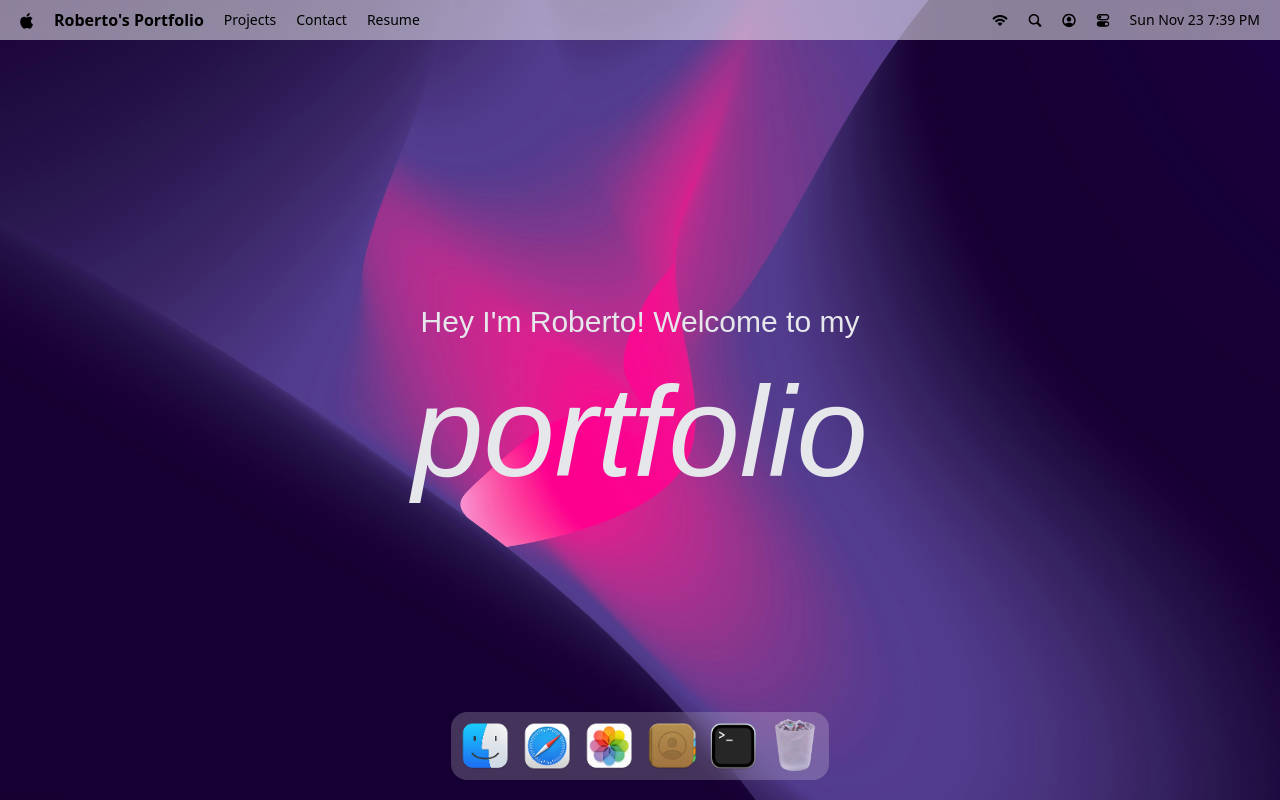
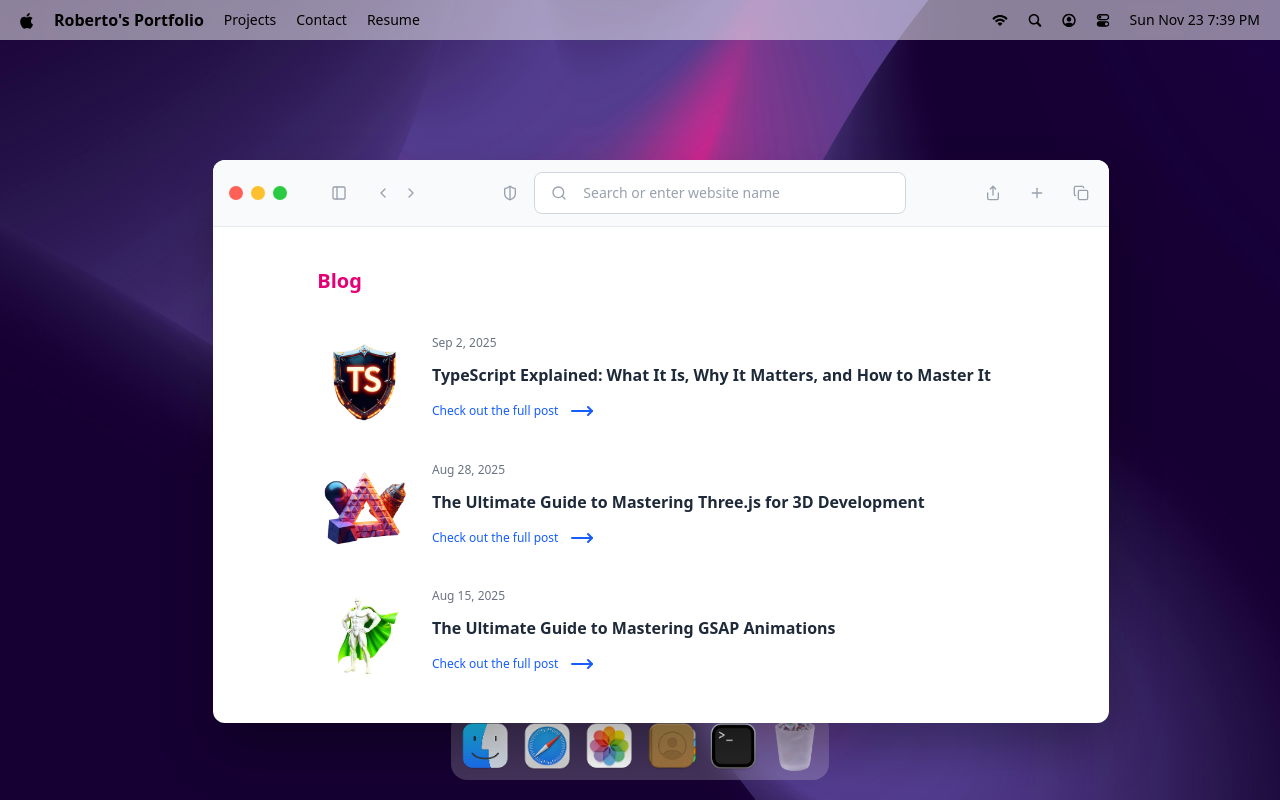
Before and after one commit to rtome85/portfolio-macos, a React (Vite) app: page / in a window 1280 px wide. Both pictures are taken after a click on the button 547 px from the left and 746 px from the top of the page. Built offline with nearby package versions, Linux system fonts and the light colour scheme; a web font is replaced by a local one.

Commit message:
Implement safari browser window

```diff
--- a/src/App.jsx
+++ b/src/App.jsx
@@ -2,7 +2,7 @@
 import { Dock, Navbar, Welcome } from "#components";
 import gsap from "gsap";
 import { Draggable } from "gsap/Draggable";
-import { Terminal } from "#windows";
+import { Safari, Terminal } from "#windows";
 gsap.registerPlugin(Draggable);
 
 const App = () => {
@@ -13,6 +13,7 @@
 			<Dock />
 
 			<Terminal />
+			<Safari />
 		</main>
 	);
 };
--- /dev/null
+++ b/src/windows/Safari.jsx
@@ -0,0 +1,72 @@
+import { WindowControls } from "#components";
+import { blogPosts } from "#constants";
+import WindowWrapper from "#hoc/WindowWrapper";
+import {
+	ChevronLeft,
+	ChevronRight,
+	Copy,
+	MoveRight,
+	PanelLeft,
+	Plus,
+	Search,
+	Share,
+	ShieldHalf,
+} from "lucide-react";
+import React from "react";
+
+const Safari = () => {
+	return (
+		<>
+			<div id="window-header">
+				<WindowControls target="safari" />
+				<PanelLeft className="ml-10 icon" />
+
+				<div className="flex items-center gap-1 ml-5">
+					<ChevronLeft className="icon" />
+					<ChevronRight className="icon" />
+				</div>
+
+				<div className="flex-1 flex-center gap-3">
+					<ShieldHalf className="icon" />
+					<div className="search">
+						<Search className="icon" />
+						<input
+							type="text"
+							placeholder="Search or enter website name"
+							className="flex-1"
+						/>
+					</div>
+				</div>
+
+				<div className="flex items-center gap-5">
+					<Share className="icon" />
+					<Plus className="icon" />
+					<Copy className="icon" />
+				</div>
+			</div>
+
+			<div className="blog">
+				<h2>Blog</h2>
+				<div className="space-y-8">
+					{blogPosts.map(({ id, date, title, image, link }) => (
+						<div key={id} className="blog-post">
+							<div className="col-span-2">
+								<img src={image} alt={title} />
+							</div>
+							<div className="content">
+								<p>{date}</p>
+								<h3>{title}</h3>
+								<a href={link} target="_blank" rel="noopener noreferrer">
+									Check out the full post <MoveRight className="icon-hover" />
+								</a>
+							</div>
+						</div>
+					))}
+				</div>
+			</div>
+		</>
+	);
+};
+
+const SafariWindow = WindowWrapper(Safari, "safari");
+export default SafariWindow;
--- a/src/windows/index.js
+++ b/src/windows/index.js
@@ -1,3 +1,4 @@
 import Terminal from "./Terminal";
+import Safari from "./Safari";
 
-export { Terminal }
+export { Terminal, Safari }
```
Also changed, not shown: src/index.css (indentation only).
